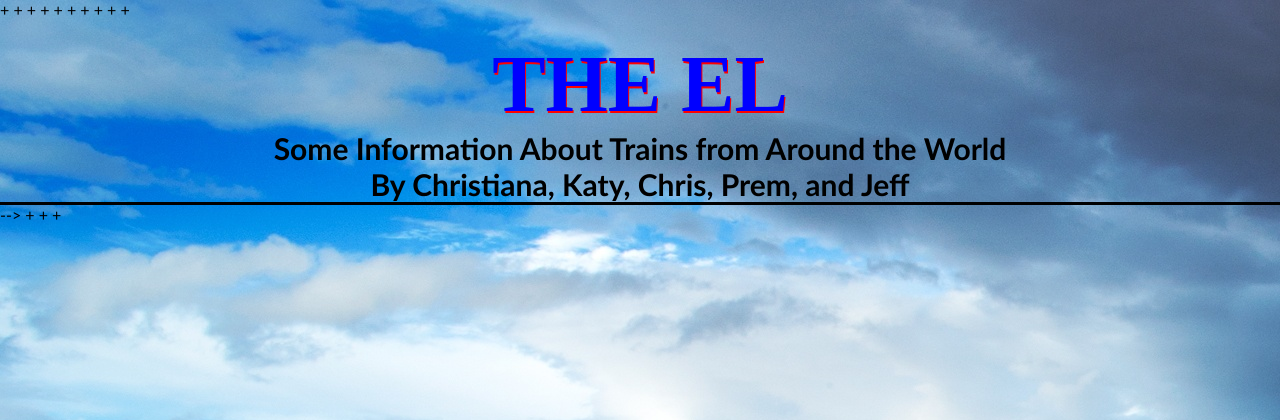
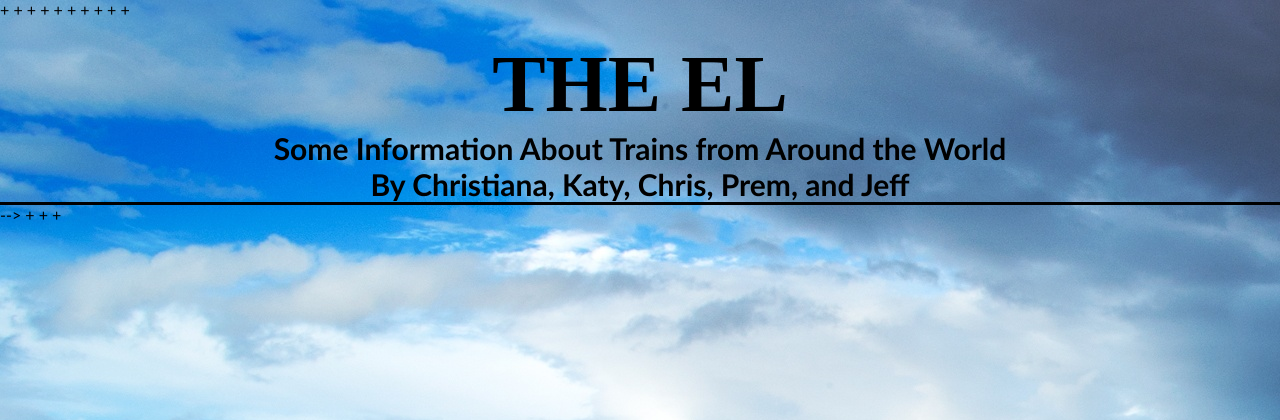
Before and after one commit to mcuringa/nyc-el, a Django app: page / in a window 1280 px wide. Shown: the top 420 px of the page. Run offline with Django 3.2, Linux system fonts and the light colour scheme.

Commit message:
changed style sheet again

```diff
--- a/el/static/css/main.css
+++ b/el/static/css/main.css
@@ -40,9 +40,9 @@ h1
 
 header
 {
-    background-color: #cyan;
+
     border-bottom: 3px solid black;
-    color: blue;
+    color: black;
 }
 
 header h1, header h2
@@ -55,7 +55,7 @@ header h1
 {
     font-family: "Urban";
     font-size: 80px;
-    text-shadow: 1px 2px 0px Red;
+
 }
 
 header h2
```
